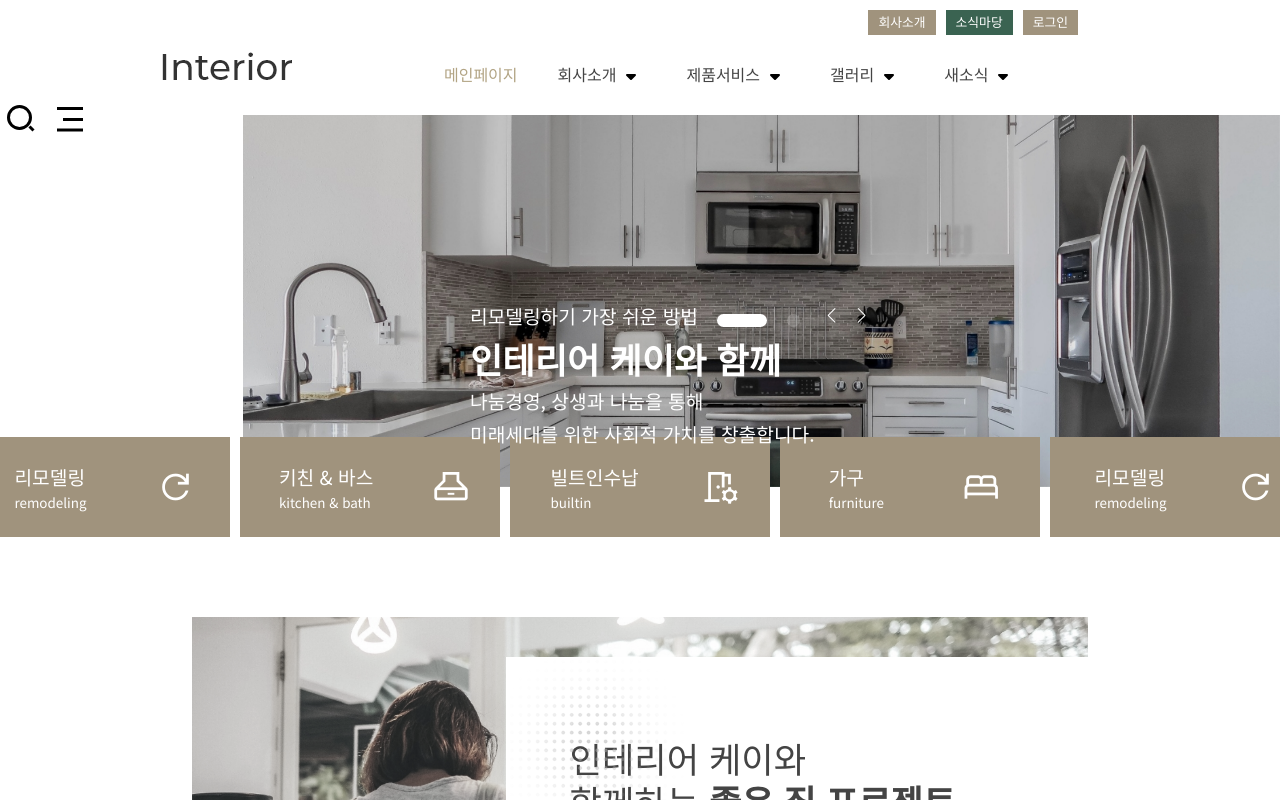
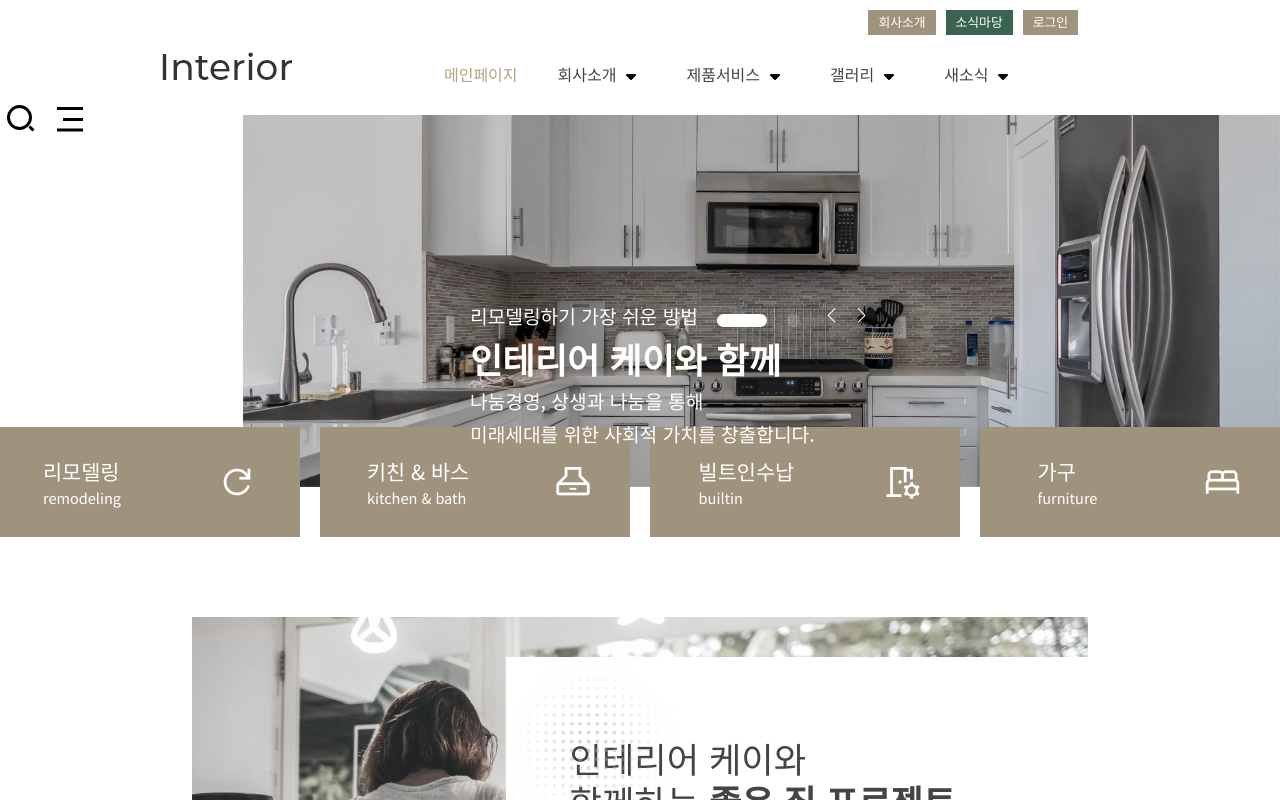
Before and after one commit to soohyun08/interior, a React (Create React App) app: page / in a window 1280 px wide. Shown: the top 800 px of the page. Built offline with nearby package versions, Linux system fonts and the light colour scheme.

Commit message:
메인 gnb 수정

```diff
--- a/src/components/Section1.js
+++ b/src/components/Section1.js
@@ -17,7 +17,6 @@ function Section1() {
     { id: 2, name: "키친 & 바스", span: "kitchen & bath", svg: " range_hood " },
     { id: 3, name: "빌트인수납", span: "builtin", svg: " room_preferences" },
     { id: 4, name: "가구", span: "furniture", svg: " bed " },
-    { id: 5, name: "리모델링", span: "remodeling", svg: " refresh " },
   ];
 
   return (
--- a/src/components/section1.scss
+++ b/src/components/section1.scss
@@ -76,20 +76,19 @@ $YCenter: translateY(-50%);
       }
     }
 
-    ul {
-      width: 70%;
+    .menu {
+      width: 80%;
       position: absolute;
       bottom: -50px;
       left: 50%;
       transform: $XCenter;
-      width: 70%;
       display: flex;
       justify-content: center;
-      gap: 10px;
+      gap: 20px;
       z-index: 9;
       li a {
-        width: 260px;
-        height: 100px;
+        width: 310px;
+        height: 110px;
         color: #fff;
         background-color: $color-beige;
         display: flex;
@@ -104,9 +103,9 @@ $YCenter: translateY(-50%);
         }
 
         h3 {
-          font-size: 1.2em;
+          font-size: 1.3em;
           line-height: 1.5;
-          margin-left: 10px;
+          margin: 10px;
           span {
             display: block;
             font-size: 0.7em;
```
